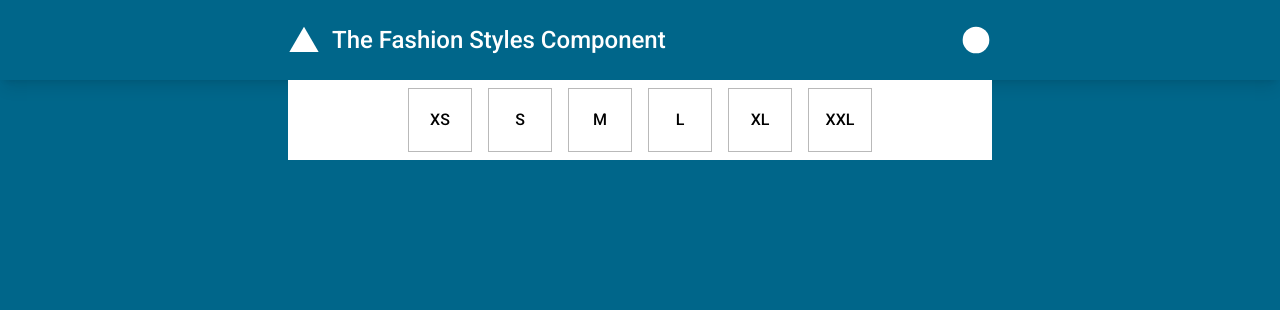
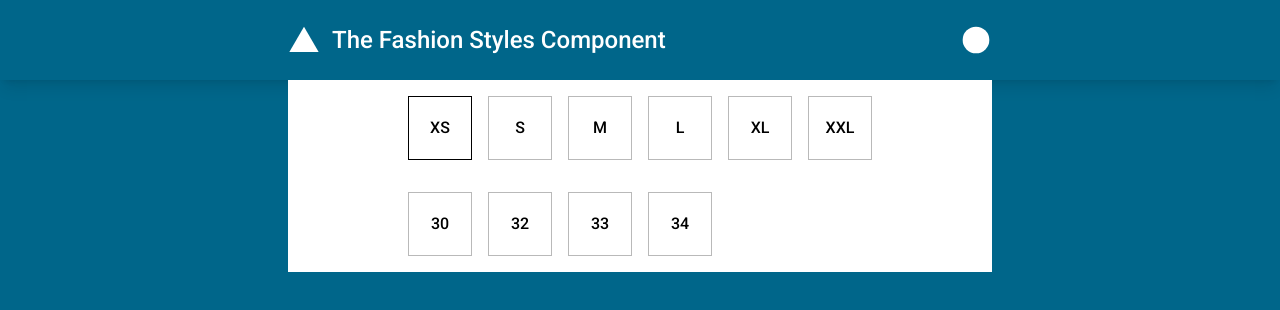
Before and after one commit to AgrisJ/millers_assignment, a Vue app in the folder app/: page / in a window 1280 px wide. Shown: the top 310 px of the page. Built offline with nearby package versions, Linux system fonts and the light colour scheme.

Commit message:
app: refactored SizeLabel into its own component and added 2nd row for lenghts

```diff
--- a/app/src/components/SizeButtons.vue
+++ b/app/src/components/SizeButtons.vue
@@ -1,36 +1,26 @@
 <script setup lang="ts">
 import { ref } from 'vue';
-const picked = ref(null);
+import SizeLabel from './SizeLabel.vue';
+
 const sizes = ref(['XS', 'S', 'M', 'L', 'XL', 'XXL']);
+const lenghts = ref(['30', '32', '33', '34']);
+const pickedSize = ref(sizes.value[0]);
+const pickedLength = ref(null);
 </script>
 
 <template>
-  <div v-for="(size, index) in sizes" :key="index" class="my-2">
-    <label
-      :class="[
-        'w-16 h-16 inline-flex items-center bg-white p-2 justify-center text-center cursor-pointer',
-        picked === size ? 'border border-black' : 'radio-button',
-      ]"
-    >
-      <input type="radio" class="form-radio hidden" :value="size" v-model="picked" />
-      <span class="font-semi-bold uppercase">{{ size }}</span>
-    </label>
+  <div class="">
+    <div class="flex gap-4">
+      <div v-for="(size, index) in sizes" :key="index" class="my-2">
+        <SizeLabel :size="size" :picked="pickedSize" @update:picked="pickedSize = $event" />
+      </div>
+    </div>
+    <div class="flex gap-4">
+      <div v-for="(lenght, index) in lenghts" :key="index" class="my-2">
+        <SizeLabel :size="lenght" :picked="pickedLength" @update:picked="pickedLength = $event" />
+      </div>
+    </div>
   </div>
 </template>
 
-<style scoped>
-.radio-button {
-  /* Initial color */
-  border: solid 1px rgb(185, 185, 185);
-
-  /* Transition effect for border property */
-  transition: border 0.1s ease;
-}
-
-.radio-button:hover {
-  border: solid 1px black;
-}
-.radio-button:not(:hover) {
-  transition: border 0.5s ease;
-}
-</style>
+<style scoped></style>
--- /dev/null
+++ b/app/src/components/SizeLabel.vue
@@ -0,0 +1,50 @@
+<script setup lang="ts">
+import { defineProps } from 'vue';
+defineProps({
+  size: {
+    type: String,
+    required: true,
+  },
+  picked: {
+    type: String,
+    required: true,
+  },
+});
+</script>
+
+<template>
+  <div class="my-2">
+    <label
+      :class="[
+        'w-16 h-16 inline-flex items-center bg-white p-2 justify-center text-center cursor-pointer',
+        picked === size ? 'border border-black' : 'radio-button',
+      ]"
+    >
+      <input
+        type="radio"
+        class="form-radio hidden"
+        :value="size"
+        :checked="picked === size"
+        @change="$emit('update:picked', ($event.target as HTMLInputElement).value)"
+      />
+      <span class="font-semi-bold uppercase">{{ size }}</span>
+    </label>
+  </div>
+</template>
+
+<style scoped>
+.radio-button {
+  /* Initial color */
+  border: solid 1px rgb(185, 185, 185);
+
+  /* Transition effect for border property */
+  transition: border 0.1s ease;
+}
+
+.radio-button:hover {
+  border: solid 1px black;
+}
+.radio-button:not(:hover) {
+  transition: border 0.5s ease;
+}
+</style>
--- a/app/tsconfig.node.json
+++ b/app/tsconfig.node.json
@@ -11,6 +11,7 @@
     "composite": true,
     "module": "ESNext",
     "moduleResolution": "Bundler",
-    "types": ["node"]
+    "allowJs": true,
+    "types": ["node", "vite/client", "vue"]
   }
 }
```
